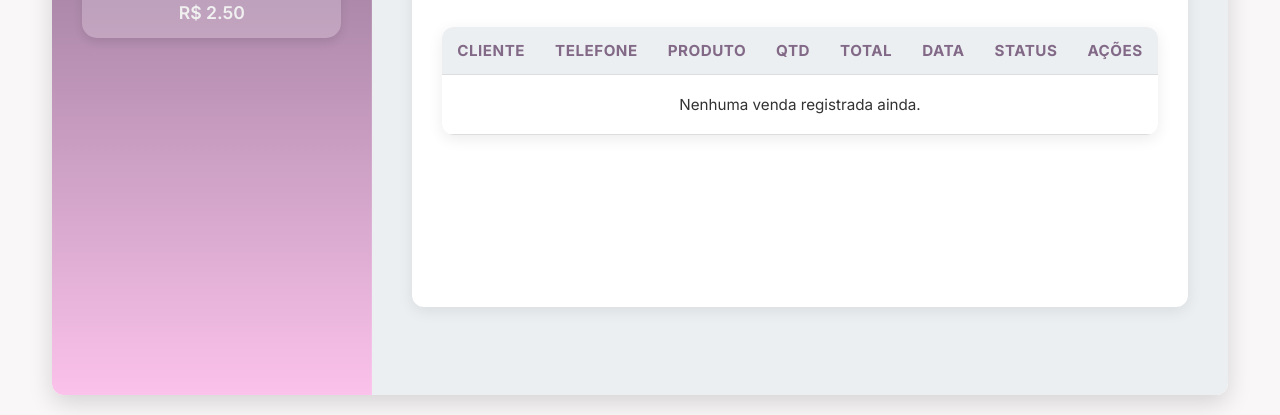
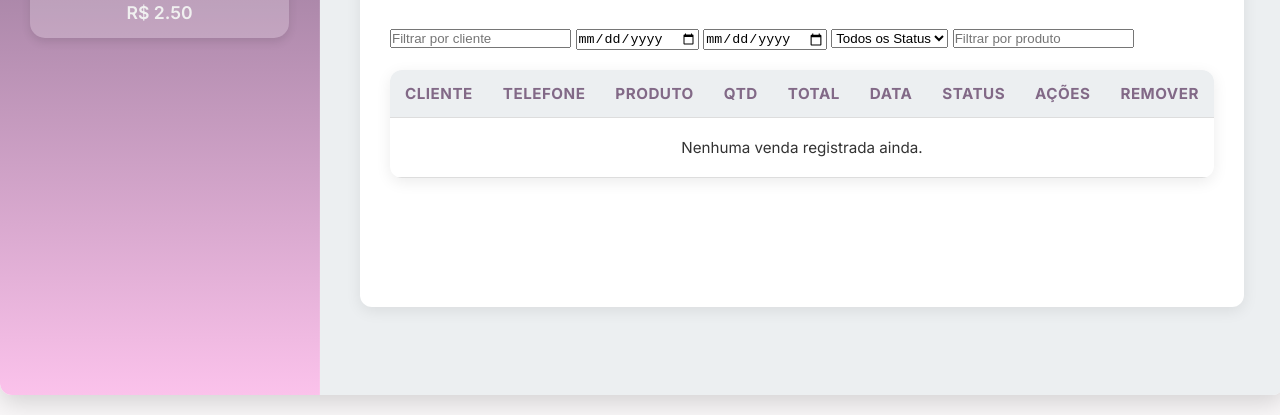
Before and after one commit to DevLucasMatias/Doces, a plain HTML site: page index.html in a window 1280 px wide. Both pictures are taken after a click on the button "Histórico de Vendas". Shown: the part 385-800 px from the top of the page. Drawn offline with nearby package versions, Linux system fonts and the light colour scheme.

Commit message:
Update index.html

```diff
--- a/index.html
+++ b/index.html
@@ -4,12 +4,11 @@
     <meta charset="UTF-8" />
     <meta name="viewport" content="width=device-width, initial-scale=1.0"/>
     <title>Brigadeiros Gourmet - Painel de Vendas</title>
-    <link rel="preconnect" href="https://fonts.googleapis.com">
-    <link rel="preconnect" href="https://fonts.gstatic.com" crossorigin>
-    <link href="https://fonts.googleapis.com/css2?family=Cormorant+Garamond:wght@400;700&family=Merriweather:wght@400;700&family=Inter:wght@400;600;700&display=swap" rel="stylesheet">
     <link rel="stylesheet" href="style.css" />
+    <script src="https://cdn.jsdelivr.net/npm/chart.js"></script>
 </head>
-<body class="dark-pastel-theme"> <header class="header">
+<body>
+    <header class="header">
         <div class="header-content">
             <h1>Brigadeiros Gourmet</h1>
             <p>Painel de vendas e controle</p>
@@ -19,8 +18,7 @@
     <div class="container">
         <aside class="sidebar">
             <h2>Nossos Doces</h2>
-            <div id="produtos" class="produtos-grid">
-                </div>
+            <div id="produtos" class="produtos-grid"></div>
         </aside>
 
         <main class="content">
@@ -31,10 +29,7 @@
 
             <section id="venda" class="tab-content active">
                 <h2>Detalhes da Venda Atual</h2>
-                <div id="venda-atual" class="venda-atual-display">
-                    <p>Nenhum produto selecionado.</p>
-                </div>
-
+                <div id="venda-atual" class="venda-atual-display"></div>
                 <form id="form-venda" class="form">
                     <h3>Informações do Cliente</h3>
                     <input type="text" id="nome" placeholder="Nome do comprador" required />
@@ -46,6 +41,18 @@
 
             <section id="controle" class="tab-content">
                 <h2>Controle de Vendas Realizadas</h2>
+                <div class="filtros">
+                    <input type="text" id="filtro-cliente" placeholder="Filtrar por cliente" />
+                    <input type="date" id="filtro-data-inicio" />
+                    <input type="date" id="filtro-data-fim" />
+                    <select id="filtro-status">
+                        <option value="">Todos os Status</option>
+                        <option value="pago">Pago</option>
+                        <option value="nao-pago">Não Pago</option>
+                    </select>
+                    <input type="text" id="filtro-produto" placeholder="Filtrar por produto" />
+                    </div>
+
                 <div class="tabela-wrapper">
                     <table>
                         <thead>
@@ -58,10 +65,9 @@
                                 <th>Data</th>
                                 <th>Status</th>
                                 <th>Ações</th>
-                            </tr>
+                                <th>Remover</th> </tr>
                         </thead>
-                        <tbody id="compradores">
-                            </tbody>
+                        <tbody id="compradores"></tbody>
                     </table>
                 </div>
             </section>
```
